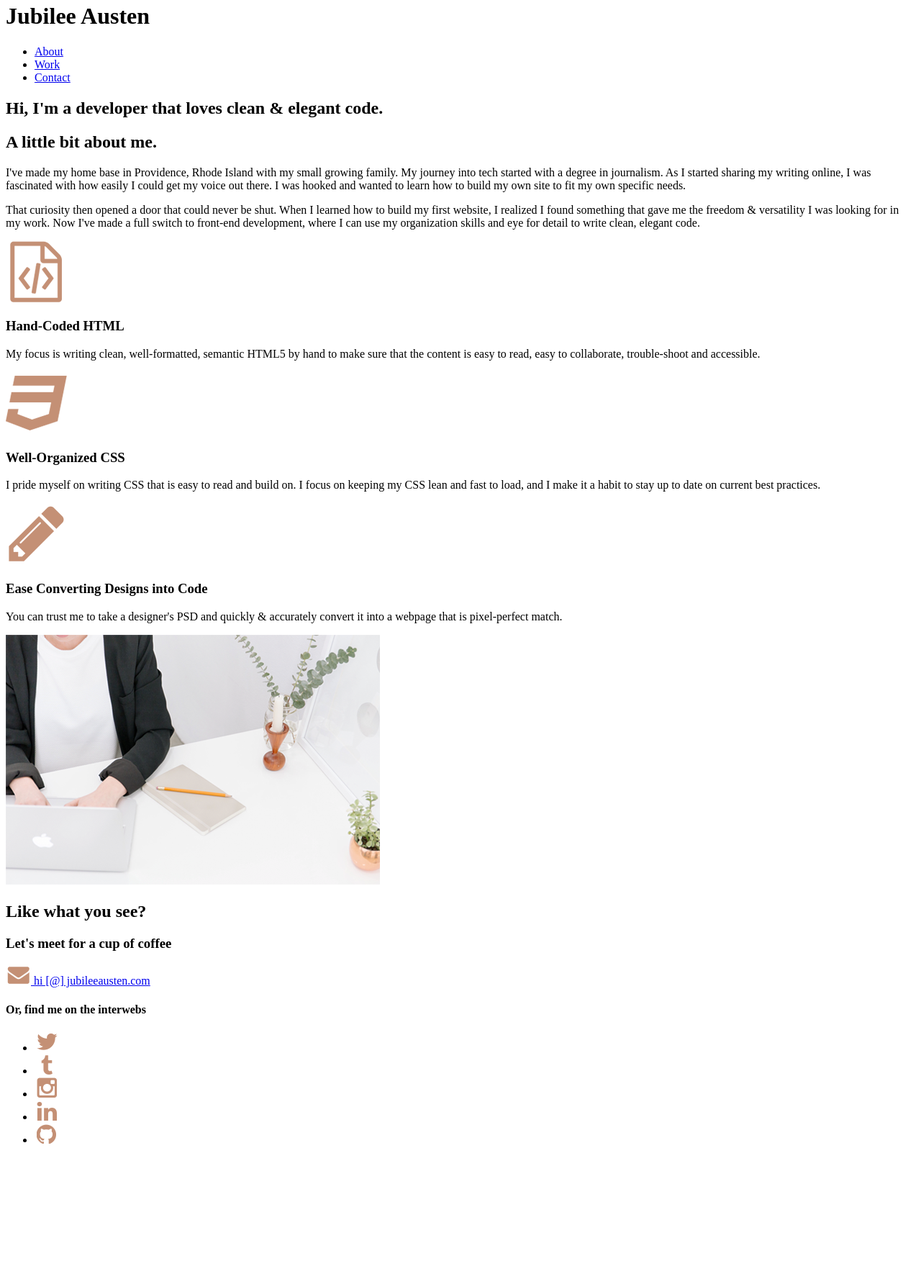
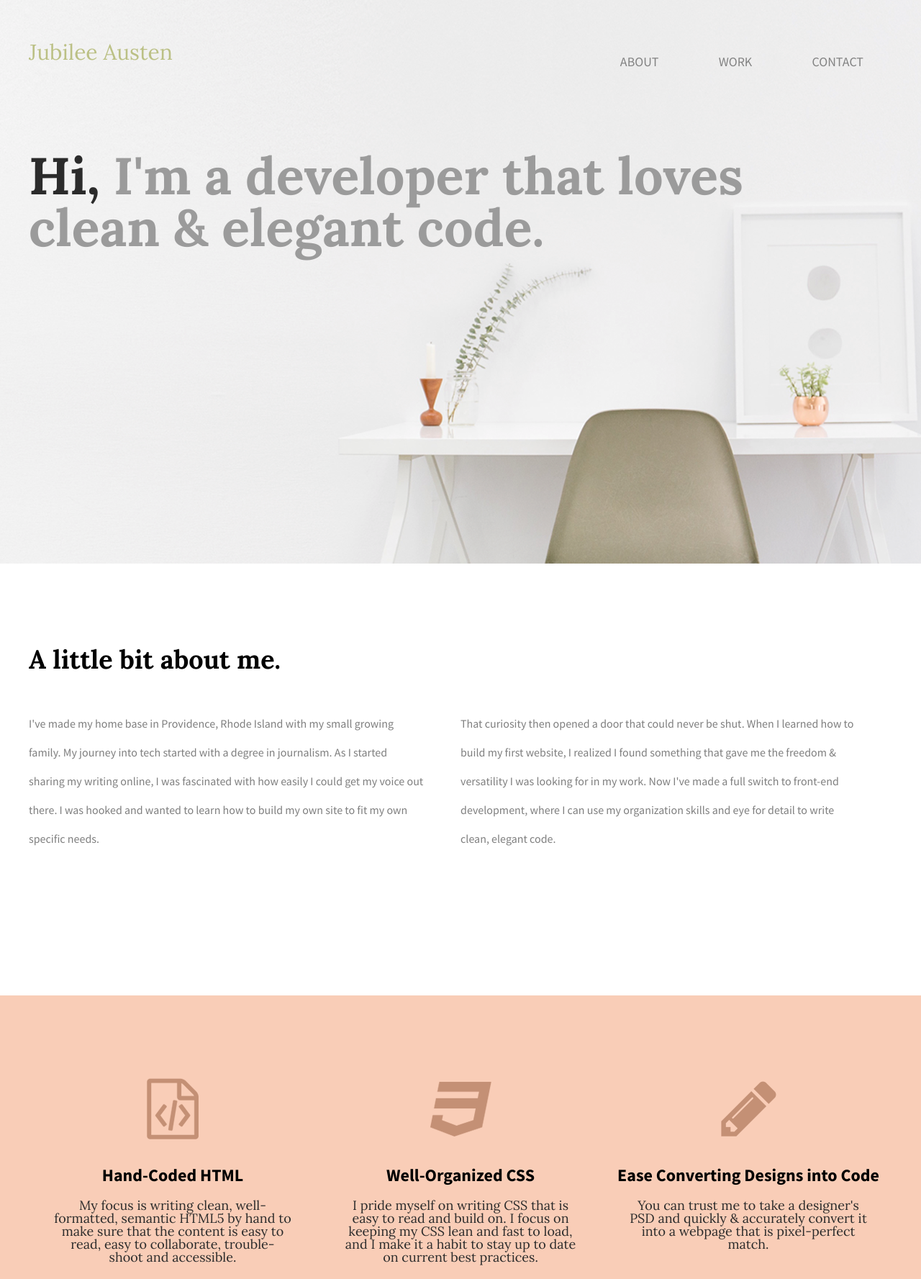
Before and after one commit to AndersonKA/my-site, a plain HTML site: page index.html in a window 1280 px wide. Shown: the part 17-1794 px from the top of the page at 72% size. Before the commit the page ends 1626 px from the top, so only its background shows below. Drawn offline with Linux system fonts and the light colour scheme.

Commit message:
added styles

```diff
--- a/index.html
+++ b/index.html
@@ -2,6 +2,10 @@
 <html>
     <head>
         <title>Jubilee Austin | Developer</title>
+        <link rel="stylesheet" href="normalize.css">
+        <link rel="stylesheet" href="main.css">
+        <link href='https://fonts.googleapis.com/css?family=Source+Sans+Pro:400,700' rel='stylesheet' type='text/css'>
+        <link href="https://fonts.googleapis.com/css?family=Lora:400,700" rel="stylesheet">
     </head>
     <body>
       <header>
@@ -68,16 +72,16 @@
       <footer id="contact">
         <div class="full-width">
           <div class="half-width">
-            <img src="img/contact.png" alt="Contact image">
+            <img src="img/contact.png" id="contact-img" alt="Contact image">
           </div>
           <div class="half-width" id="contact-info">
             <h2>Like what you see?</h2>
-            <h3>Let's meet for a cup of coffee</h3>
+            <h3 id="email-header">Let's meet for a cup of coffee.</h3>
             <a href="mailto:hi@jubileeausten.com">
-              <img src="img/icon-envelope.png" alt="Envelope icon">
+              <img src="img/icon-envelope.png" id="envelope" alt="Envelope icon">
               hi [@] jubileeausten.com
             </a>
-            <h4>Or, find me on the interwebs</h4>
+            <h4 id="socialmedia-header">Or, find me on the interwebs</h4>
             <ul>
               <li><a href="http://twitter.com"><img src="img/icon-twitter.png" alt="Twitter icon"></a></li>
               <li><a href="http://tumblr.com"><img src="img/icon-tumblr.png" alt="Tumblr icon"></a></li>
--- /dev/null
+++ b/main.css
@@ -0,0 +1,171 @@
+/***** BASE STYLES *****/
+
+body {
+font-family: 'Source Sans Pro', sans-serif;
+  }
+
+  #about, #work, #contact {
+    height: 600px;
+}
+
+
+/***** GRID *****/
+.full-width {
+    width: 1200px;
+    margin: 0 auto;
+}
+
+.half-width {
+  width: 600px;
+  float: left;
+}
+
+.third-width {
+  width: 400px;
+  float: left;
+}
+
+/***** Header *****/
+
+header {
+  height: 800px;
+  background: url(img/hero.png) no-repeat;
+  background-size: cover;
+}
+
+header h1 {
+  padding: 50px 0;
+  font-family: Lora;
+  font-weight: normal;
+  font-size: 30px;
+  color: #bbc085;
+}
+
+nav {
+    float: right;
+    padding: 75px 40px;
+}
+nav ul li{
+    display: inline-block;
+}
+nav ul li a {
+    text-transform: uppercase;
+    text-decoration: none;
+    font-size: 18px;
+    color: #828282;
+    padding-left: 80px;
+}
+
+
+header h2 {
+    width: 1000px;
+    clear: both;
+    font-family: Lora;
+    font-size: 72px;
+    line-height: 72px;
+    color: #9b9b9b;
+    padding: 20px 0;
+}
+header h2 span {
+    color: #2b2b2b;
+}
+
+/***** About *****/
+
+#about .full-width {
+    padding: 80px 0;
+}
+
+#about h2 {
+    font-family: Lora;
+    font-size: 36px;
+}
+
+#about p {
+    font-size: Source Sans Pro;
+    color: #7f7f7f;
+    line-height: 40px;
+    padding-right: 50px;
+}
+
+/***** Work *****/
+
+#work {
+  background: #f9cdb7;
+  text-align: center;
+}
+
+#work .full-width {
+    padding: 115px 0;
+}
+
+#work img {
+    padding-bottom: 30px;
+}
+
+#work h3 {
+    font-size: 24px;
+    width: inherit;
+    margin: 0 auto;
+}
+
+#work p {
+    font-family: Lora;
+    font-size: 18px;
+    line-height: 18px;
+    color: #2b2b2b;
+    padding: 0 35px;
+}
+
+/***** Contact *****/
+
+#contact {
+  background:#ebebeb;
+}
+
+#contact .full-width {
+  padding: 110px 0;
+}
+
+#contact-img {
+  border: 12px solid #ffffff;
+}
+
+#contact h2, #email-header, #socialmedia-header, #contact ul {
+    padding-left: 115px;
+}
+#envelope {
+    padding: 0 10px 0 115px;
+}
+
+#contact h2 {
+    font-family: Lora;
+    font-size: 36px;
+}
+#email-header{
+    font-size: Source Sans Pro;
+    font-weight: lighter;
+    font-size: 32px;
+    margin: -30px 0 5px 0;
+}
+#socialmedia-header {
+    font-weight: Source Sans Pro;
+    font-size: 29px;
+    margin: 40px 0 0 0;
+}
+#contact a {
+    text-decoration: none;
+    color: #c49075;
+    font-weight: lighter;
+    font-size: 28px;
+}
+
+#contact ul {
+    list-style: none;
+}
+#contact ul li {
+     display: inline-block;
+}
+#contact ul img {
+    padding-right: 48px;
+}
```
Also changed, not shown: normalize.css (added), 1 other file.
